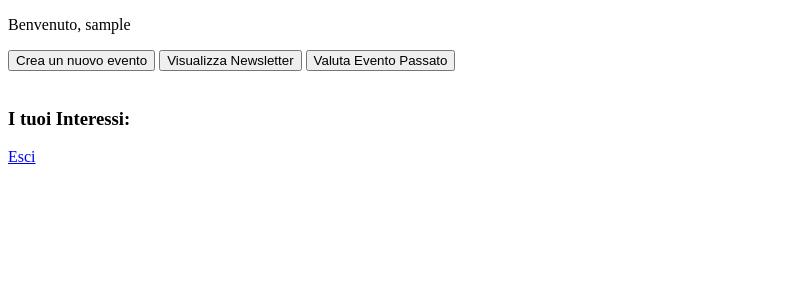
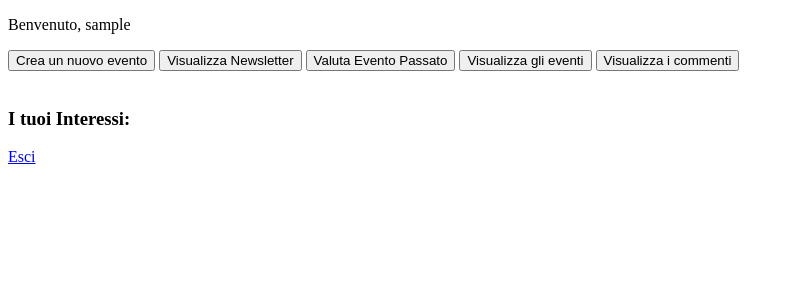
Before and after one commit to rozzolo55/community, a PHP site: page /progettoCommunity.php in a window 1280 px wide. Shown: the top 300 px of the page, without its empty margins (0-794 px from the left). Run offline with PHP 8.4, Linux system fonts and the light colour scheme; the visitor is signed in with stand-in values (Sample User, id 1); data that the repository does not hold is empty.

Commit message:
Aggiunta visualizzaEvento e visualizzaCommenti

```diff
--- a/progettoCommunity.php
+++ b/progettoCommunity.php
@@ -32,6 +32,14 @@ include 'db.php';
     <button type="submit">Valuta Evento Passato</button>
 </form>
 
+<form action="visualizzaEvento.php" style="display: inline;">
+    <button type="submit">Visualizza gli eventi</button>
+</form>
+
+<form action="visualizzaCommenti.php" style="display: inline;">
+    <button type="submit">Visualizza i commenti</button>
+</form>
+
 <br><br>
 
 <h3>I tuoi Interessi:</h3>
```
